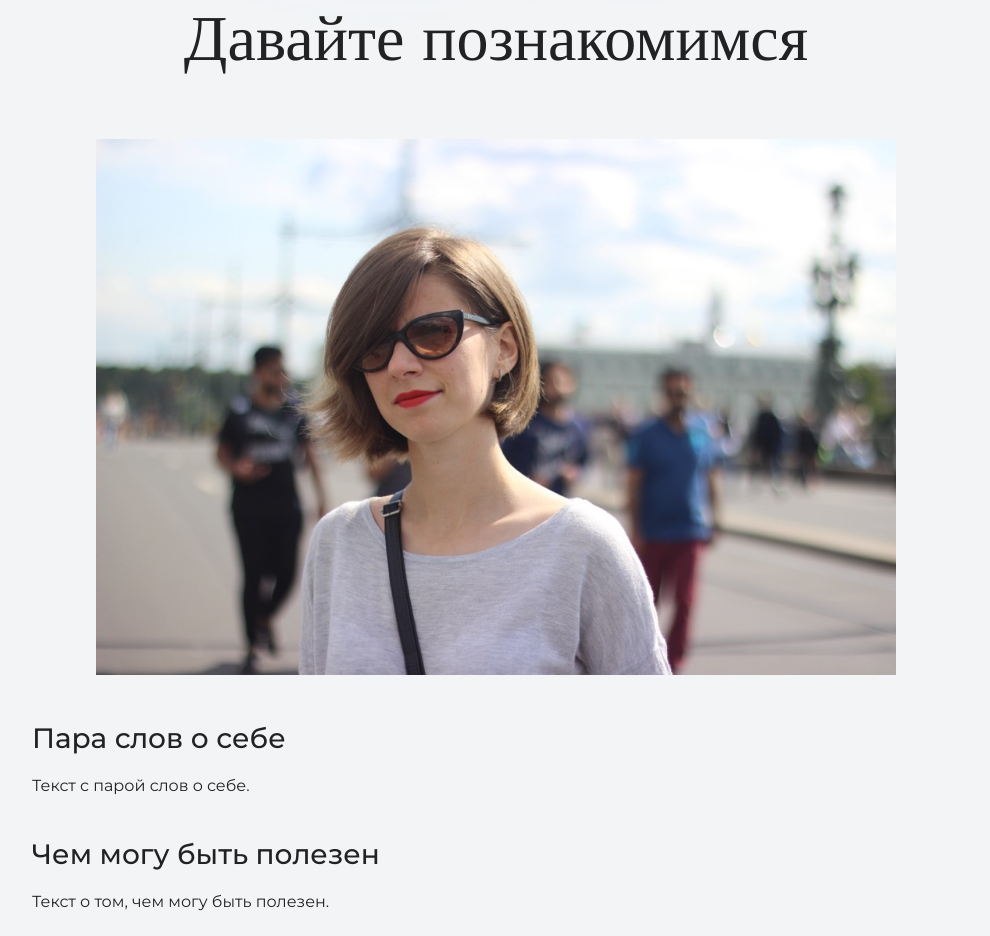
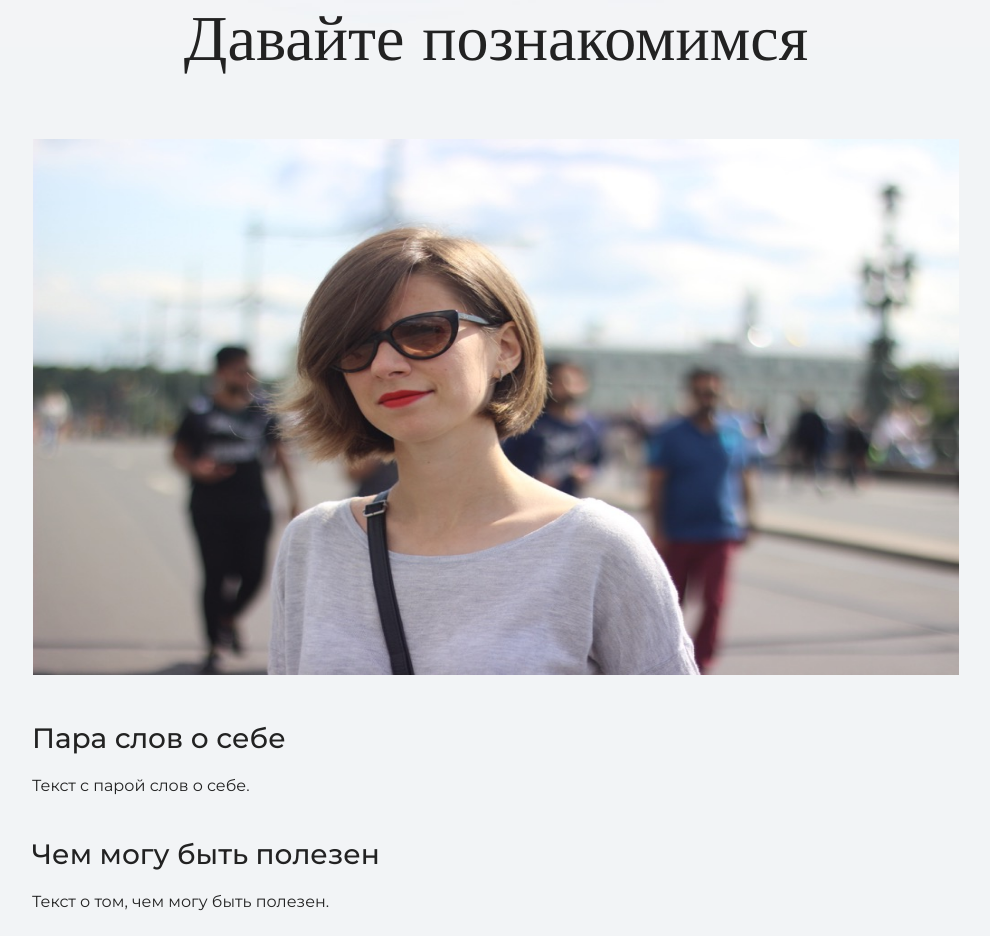
Before and after one commit to Chloe4ka/my-site, a plain HTML site: page index.html in a window 1280 px wide. Shown: the part 1033-1969 px from the top of the page, without its empty margins (144-1134 px from the left). Drawn offline with nearby package versions, Linux system fonts and the light colour scheme.

Commit message:
Add files via upload

```diff
--- a/index.html
+++ b/index.html
@@ -28,7 +28,7 @@
      <div class="container">
       <h2 class="subheading">Давайте познакомимся</h2>
          <figure class="user-image">
-  <img src="files/user.jpg" width="800" height="536" alt="Фотография Муромцева Дарья">
+  <img src="files/user.jpg" width="926" height="536" alt="Фотография Муромцева Дарья">
 </figure>
       <h3>Пара слов о себе</h3>
       <p>Текст с парой слов о себе.</p>
```
